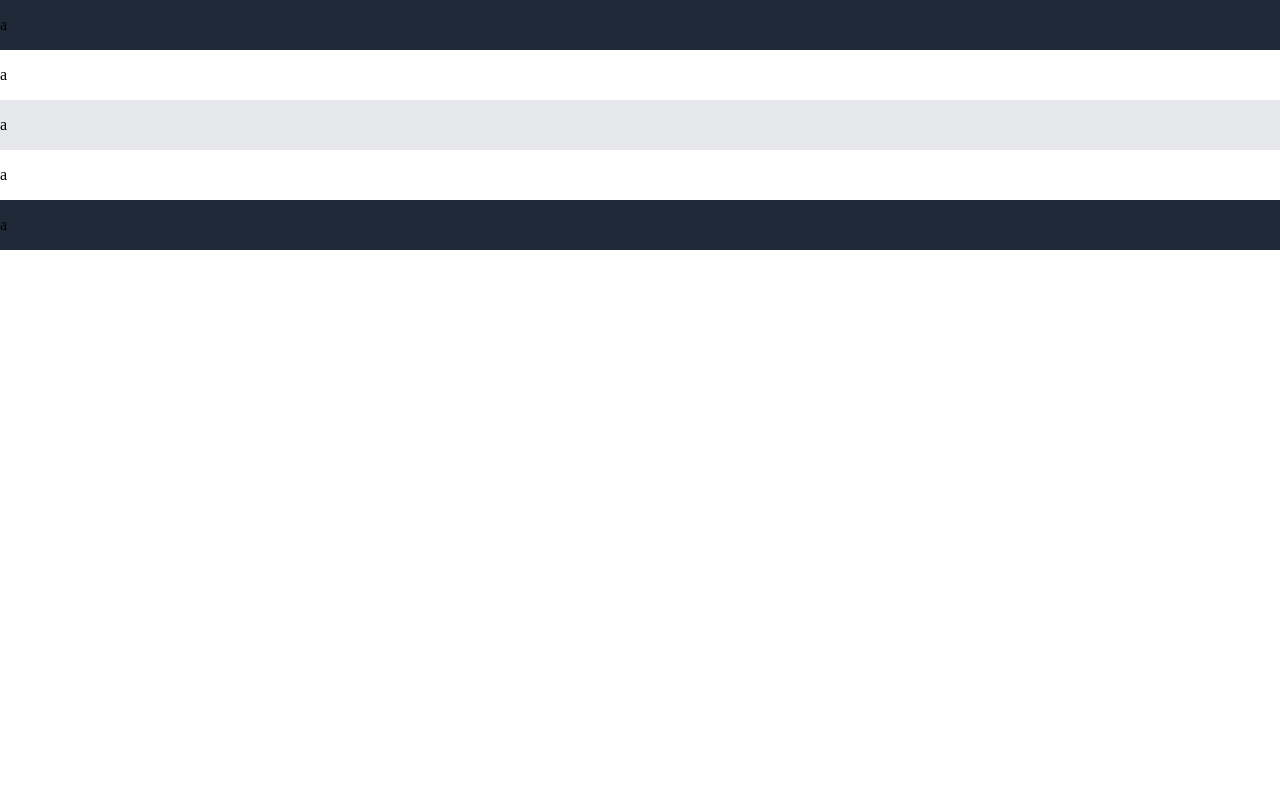
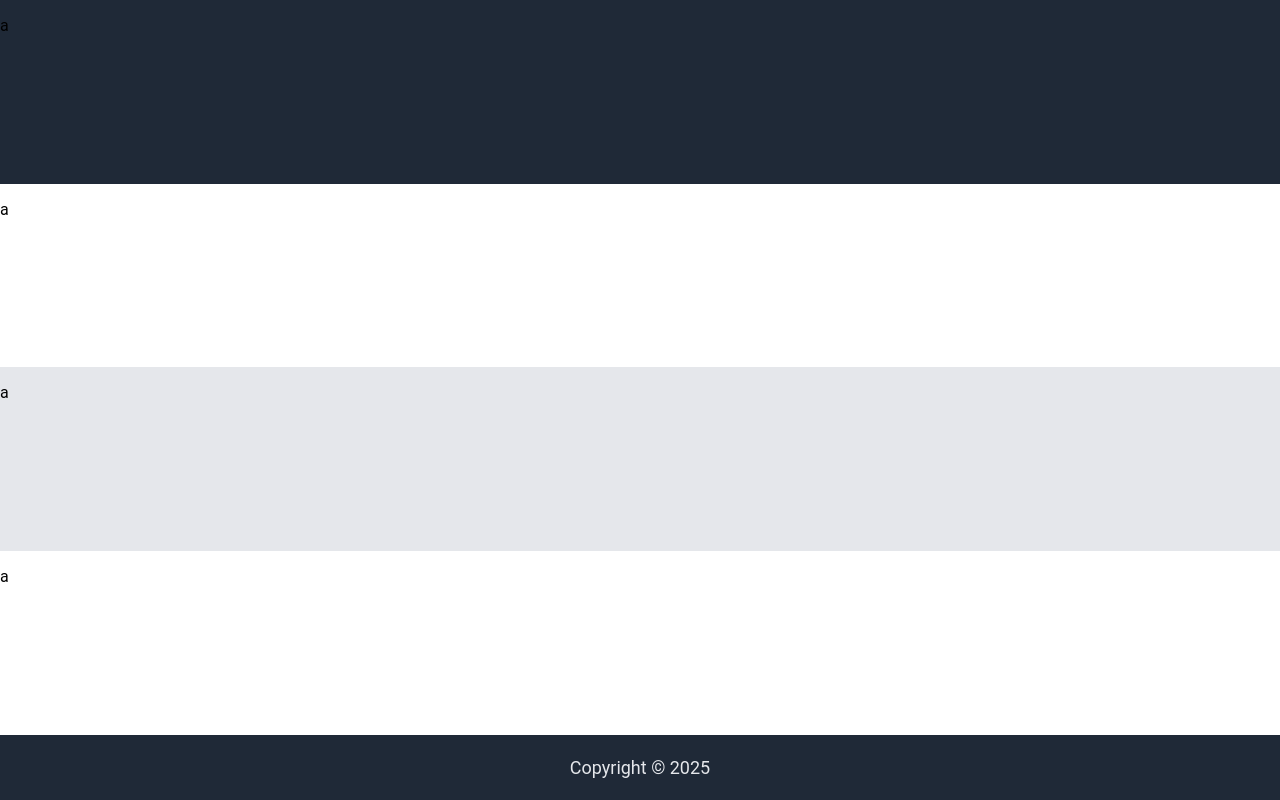
Before and after one commit to Waves-J/first-web-project, a plain HTML site: page index.html in a window 1280 px wide. Drawn offline with Linux system fonts and the light colour scheme.

Commit message:
Add footer text and text styles

```diff
--- a/index.html
+++ b/index.html
@@ -20,7 +20,7 @@
         <p>a</p>
     </div>
     <div class="footer">
-        <p>a</p>
+        <div class="secondary-text">Copyright © 2025</div>
     </div>
 </body>
 </html>
--- a/style.css
+++ b/style.css
@@ -1,33 +1,45 @@
 body {
+    font-family: "Roboto", sans-serif;
     display: flex;
     flex-direction: column;
+    justify-content: space-between;
     margin: 0;
+    min-height: 100vh;
 }
 
-.hero,
-.content-1,
-.content-2,
-.content-3,
-.footer {
-    flex: 1 1 0;
+.main-text {
+    font-size: 48px;
+    font-weight: 900;
+    color: #F9FAF8;
+}
+
+.secondary-text {
+    font-size: 18px;
+    color: #E5E7EB;
 }
 
 .hero {
     background-color: #1F2937;
+    flex: 3 3 auto;
 }
 
 .content-1 {
-
+    flex: 3 3 auto;
 }
 
 .content-2 {
     background-color: #E5E7EB;
+    flex: 3 3 auto;
 }
 
 .content-3 {
-
+    flex: 3 3 auto;
 }
 
 .footer {
+    display: flex;
+    justify-content: center;
+    align-items: center;
     background-color: #1F2937;
+    flex: 1 1 auto;
 }
```
